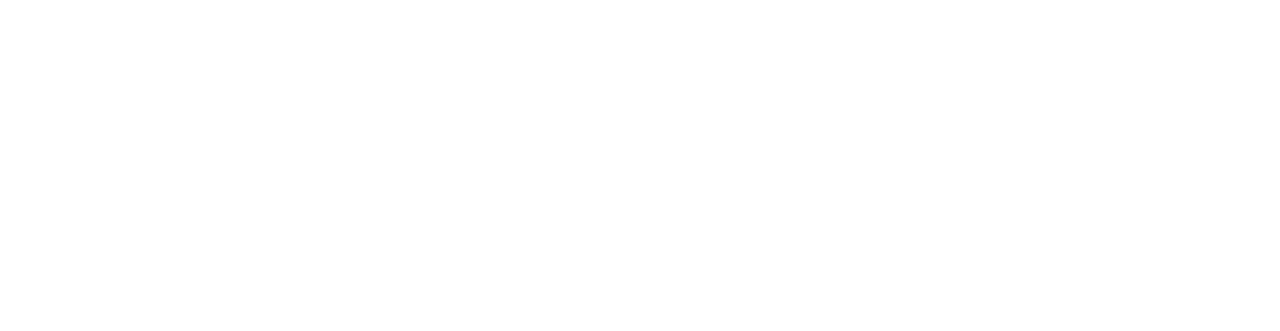
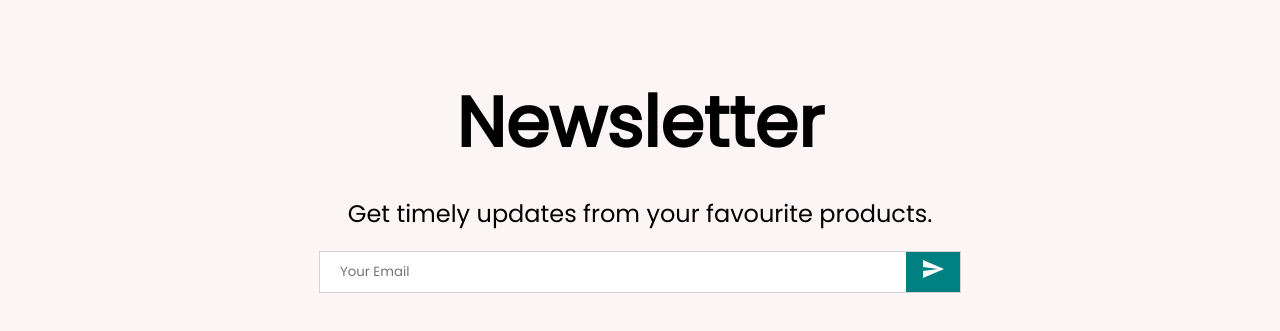
Before and after one commit to SarthakSinghwal2412/ECommerce, a React (Create React App) app: page / in a window 1280 px wide. Shown: the part 2315-2646 px from the top of the page. Before the commit the page ends 2256 px from the top, so only its background shows below. Built offline with nearby package versions, Linux system fonts and the light colour scheme.

Commit message:
newsletter part done

```diff
--- a/src/components/Newsletter.jsx
+++ b/src/components/Newsletter.jsx
@@ -1,14 +1,54 @@
 import styled from "styled-components"
-const Container = styled.div``
+import SendIcon from '@material-ui/icons/Send';
+const Container = styled.div`
+    height 60vh;
+    background-color:#fcf5f5;
+    display:flex;
+    align-items:center;
+    justify-content:center;
+    flex-direction:column;
+`
+const Title = styled.h1`
+    font-size:70px;
+    margin-bottom:20px;
+`
+const Desc = styled.div`
+    font-size:24px;
+    font-weight:300;
+    margin-bottom:20px;
+
+`
+const InputContainer = styled.div`
+    width:50%;
+    height:40px;
+    background-color:white;
+    display:flex;
+    justify-content:space-between;
+    border:1px solid lightgray;
+`
+const Input = styled.input`
+    border:none;
+    outline:none;
+    flex:8;
+    padding-left:20px;
+`
+const Button = styled.button`
+    border:none;
+    flex:0.6;
+    background-color:teal;
+    color:white;
+`
+
+
 const NewsLetter = () =>{
     return(
         <Container>
-            <Title></Title>
-            <Description></Description>
+            <Title>Newsletter</Title>
+            <Desc>Get timely updates from your favourite products. </Desc>
             <InputContainer>
-               <Input/>
+               <Input placeholder = "Your Email"/>
                <Button>
-
+                    <SendIcon/>
                </Button>
             </InputContainer>
         </Container>
--- a/src/pages/Home.jsx
+++ b/src/pages/Home.jsx
@@ -4,6 +4,7 @@
 import Slider from "../components/Slider"
 import Categories from "../components/Categories"
 import Products from "../components/Products"
+import Newsletter from "../components/Newsletter"
 
 const Home = () => {
   return (
@@ -13,6 +14,7 @@
         <Slider/>
         <Categories/>
         <Products/>
+        <Newsletter/>
     </div>
   )
 }
```
Also changed, not shown: src/components/Footer.jsx (added, +28 -0 lines).
